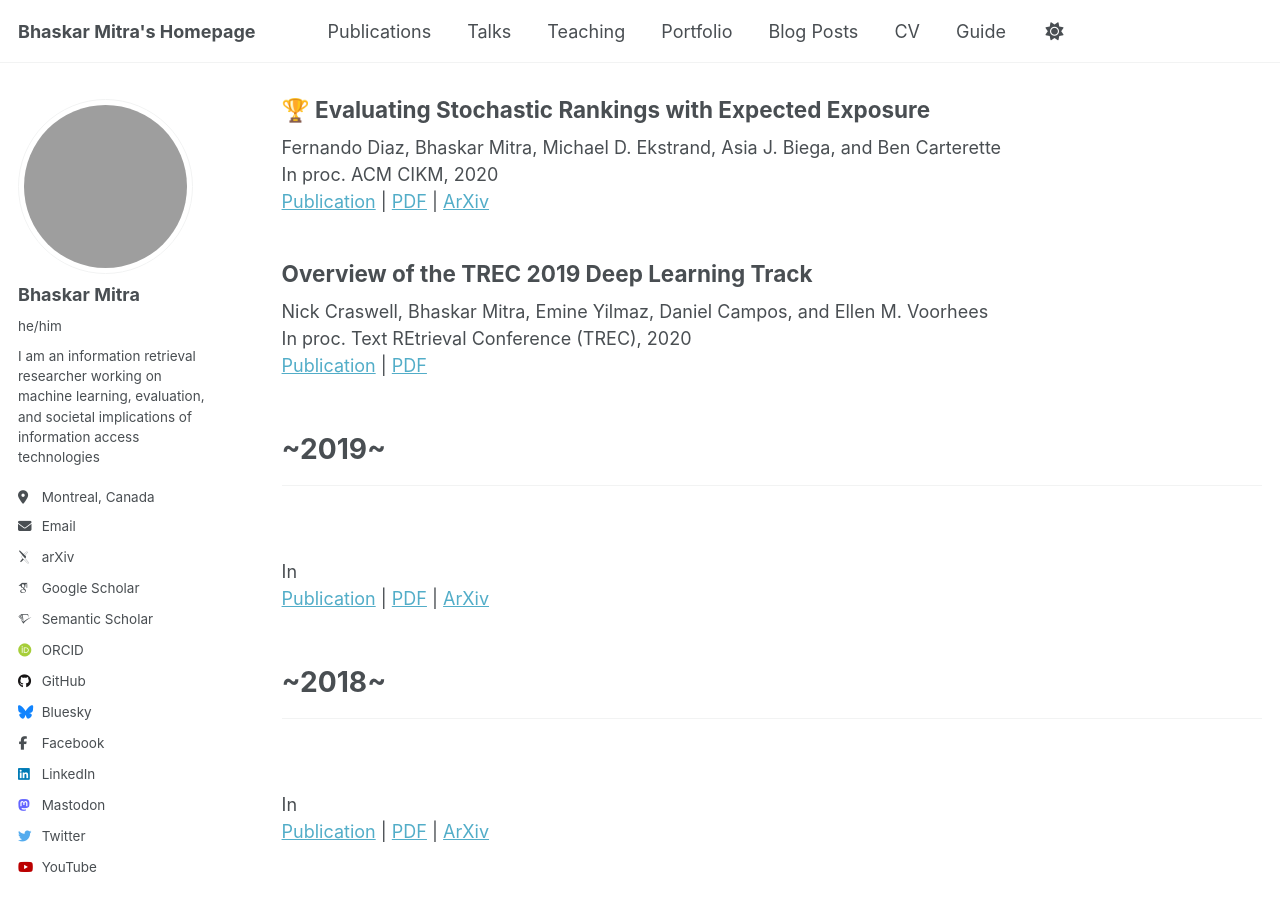
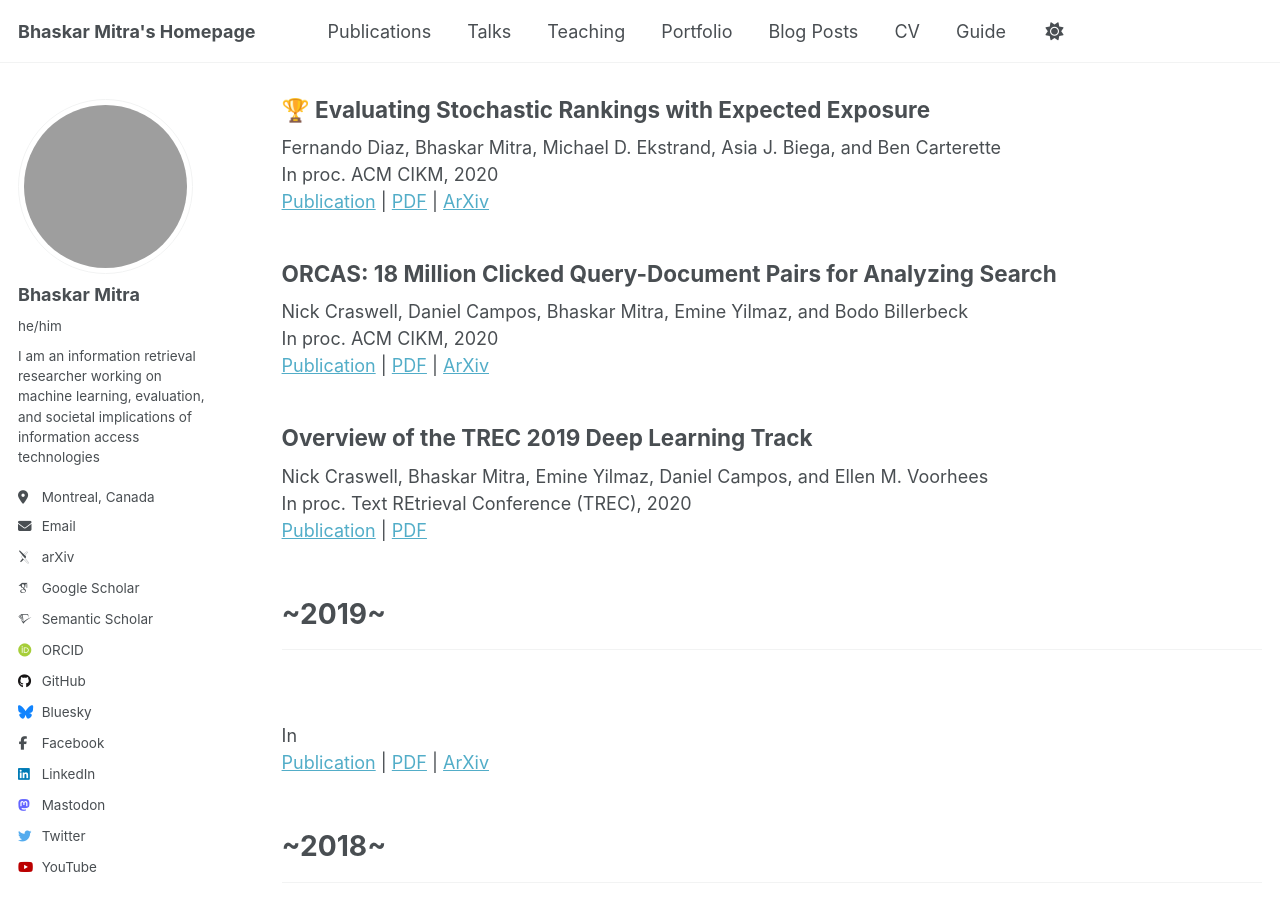
Before and after one commit to bhaskar-mitra/bhaskar-mitra.github.io, a Jekyll site: the page built from _pages/publications.html, in a window 1280 px wide and 900 px high, scrolled down 11396 px. Built offline with Jekyll 4.4.1, drawn with Linux system fonts in a browser that asks for light colours; some web fonts are replaced; grey boxes are pictures that could not be loaded.

Commit message:
Update publications.html

```diff
--- a/_pages/publications.html
+++ b/_pages/publications.html
@@ -411,6 +411,12 @@ author_profile: true
     <a href="https://dl.acm.org/doi/10.1145/3340531.3411962">Publication</a> | <a href="../files/3340531.3411962.pdf">PDF</a> | <a href="https://arxiv.org/abs/2004.13157">ArXiv</a>
   </article>
   <article class="archive__item" itemscope itemtype="http://schema.org/CreativeWork">
+    <h2>ORCAS: 18 Million Clicked Query-Document Pairs for Analyzing Search</h2>
+    Nick Craswell, Daniel Campos, Bhaskar Mitra, Emine Yilmaz, and Bodo Billerbeck<br/>
+    In proc. ACM CIKM, 2020<br/>
+    <a href="https://dl.acm.org/doi/10.1145/3340531.3412779">Publication</a> | <a href="../files/3340531.3412779.pdf">PDF</a> | <a href="https://arxiv.org/abs/2006.05324">ArXiv</a>
+  </article>
+  <article class="archive__item" itemscope itemtype="http://schema.org/CreativeWork">
     <h2>Overview of the TREC 2019 Deep Learning Track</h2>
     Nick Craswell, Bhaskar Mitra, Emine Yilmaz, Daniel Campos, and Ellen M. Voorhees<br/>
     In proc. Text REtrieval Conference (TREC), 2020<br/>
```
